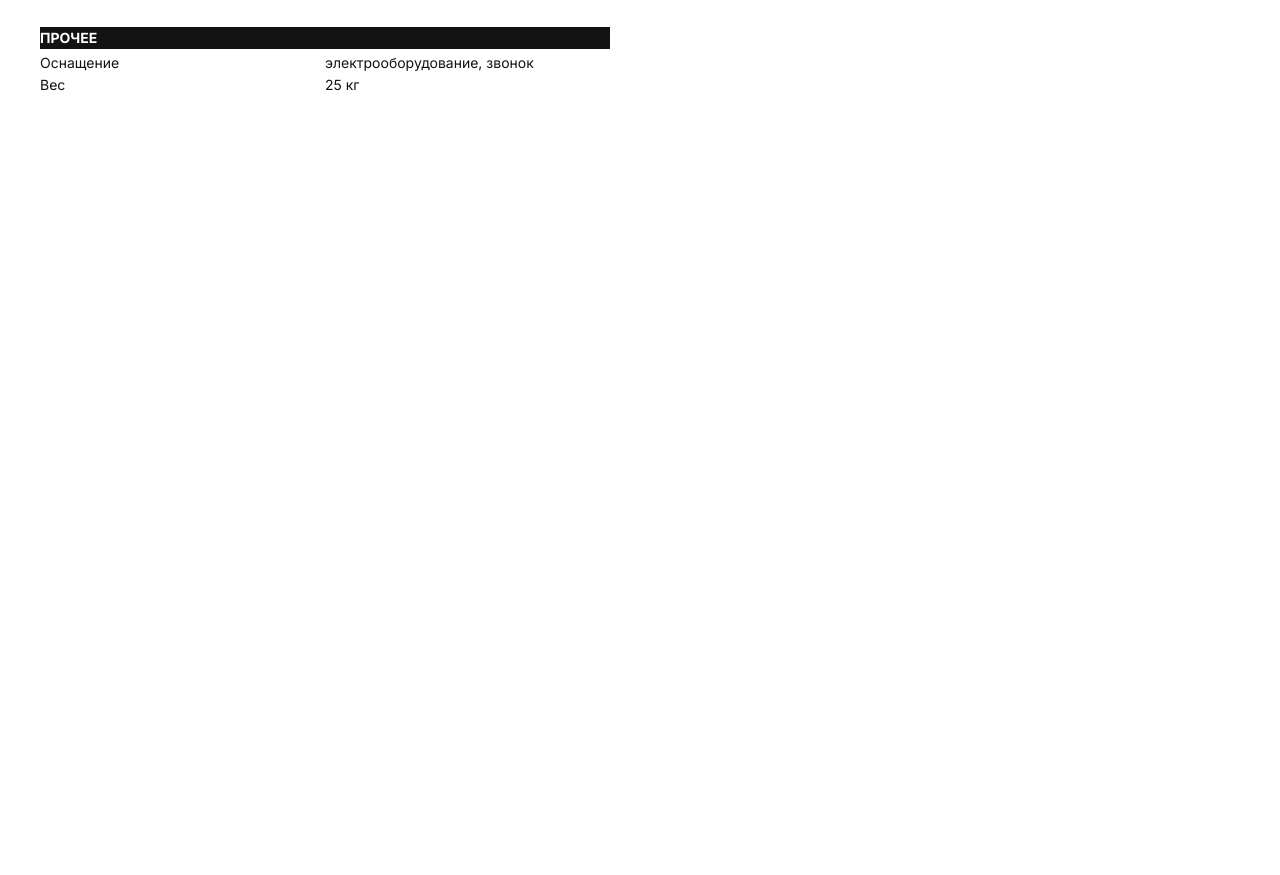
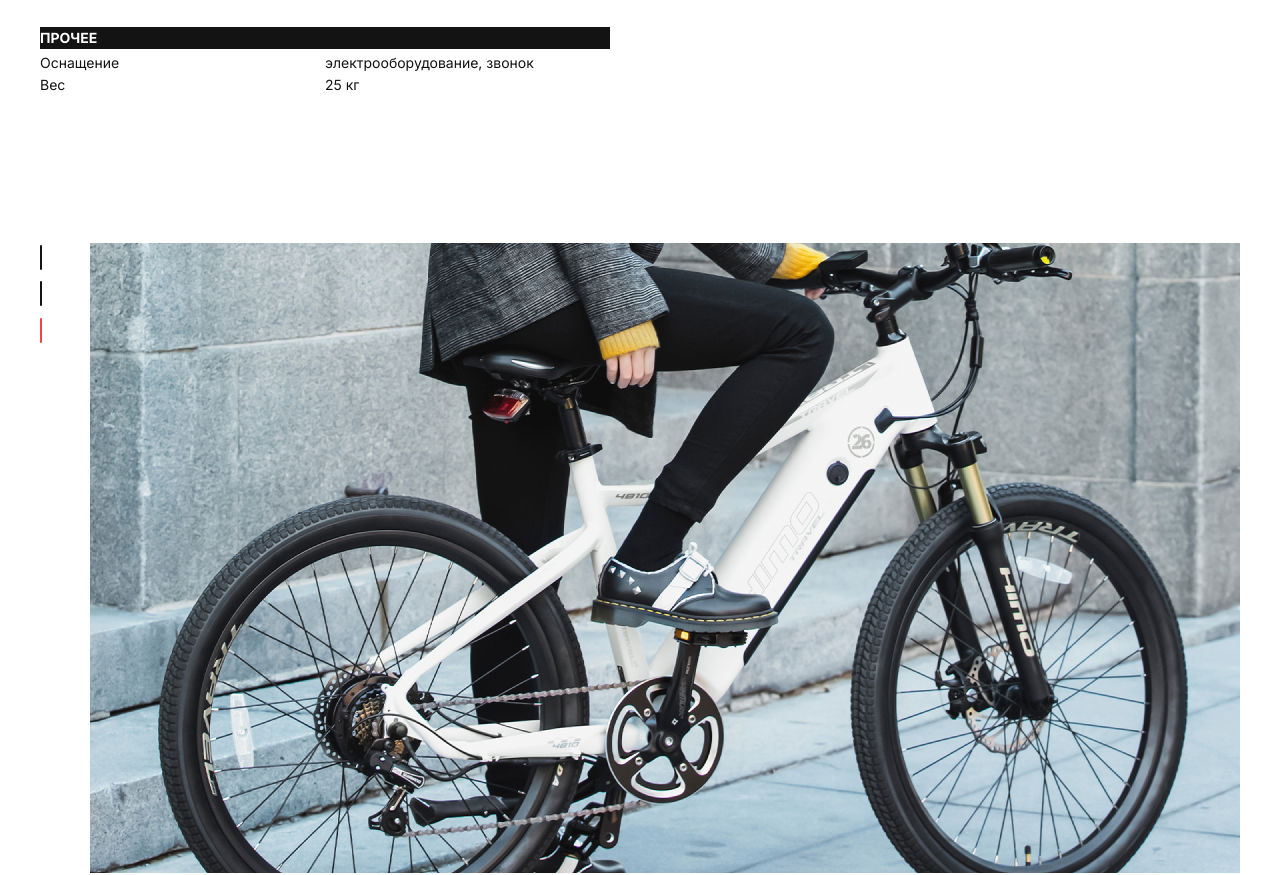
Before and after one commit to Karter256/Bike, a plain HTML site: page Index.html in a window 1280 px wide. Shown: the part 2844-3719 px from the top of the page. Before the commit the page ends 3087 px from the top, so only its background shows below. Drawn offline with nearby package versions, Linux system fonts and the light colour scheme.

Commit message:
Second slider formed

```diff
--- a/Index.html
+++ b/Index.html
@@ -240,7 +240,21 @@
         </div>
       </div>
     </section>
-
+    <div class="slider">
+      <div class="container">
+        <div class="slider__items">
+          <div class="slider__item">
+            <img class="slider__img" src="images/slider-1.jpg" alt="">
+          </div>
+          <div class="slider__item">
+            <img class="slider__img" src="images/slider-2.jpg" alt="">
+          </div>
+          <div class="slider__item">
+            <img class="slider__img" src="images/slider-3.jpg" alt="">
+          </div>
+        </div>
+      </div>
+    </div>
     <script src="https://ajax.googleapis.com/ajax/libs/jquery/3.6.0/jquery.min.js"></script>
     <script src="js/slick.min.js"></script>
     <script src="js/main.js"></script>
--- a/css/styles.css
+++ b/css/styles.css
@@ -254,3 +254,16 @@ font-weight: 700;
 .char__desc{
     flex-basis: 285px;
 }
+
+.slider{
+margin-bottom: -50px;
+}
+
+.slider__items .slick-dots{
+    top: 0;
+    left: 0;
+}
+
+.slider__item{
+    padding-left: 50px;
+}
--- a/js/main.js
+++ b/js/main.js
@@ -1,5 +1,5 @@
 $(function(){
-    $('.bike__slider').slick({
+    $('.bike__slider, .slider__items').slick({
         autoplay: true,
         autoplaySpeed: 2000,
         arrows: false,
```
Also changed, not shown: images/slider-1.jpg (added), images/slider-2.jpg (added), images/slider-3.jpg (added).
